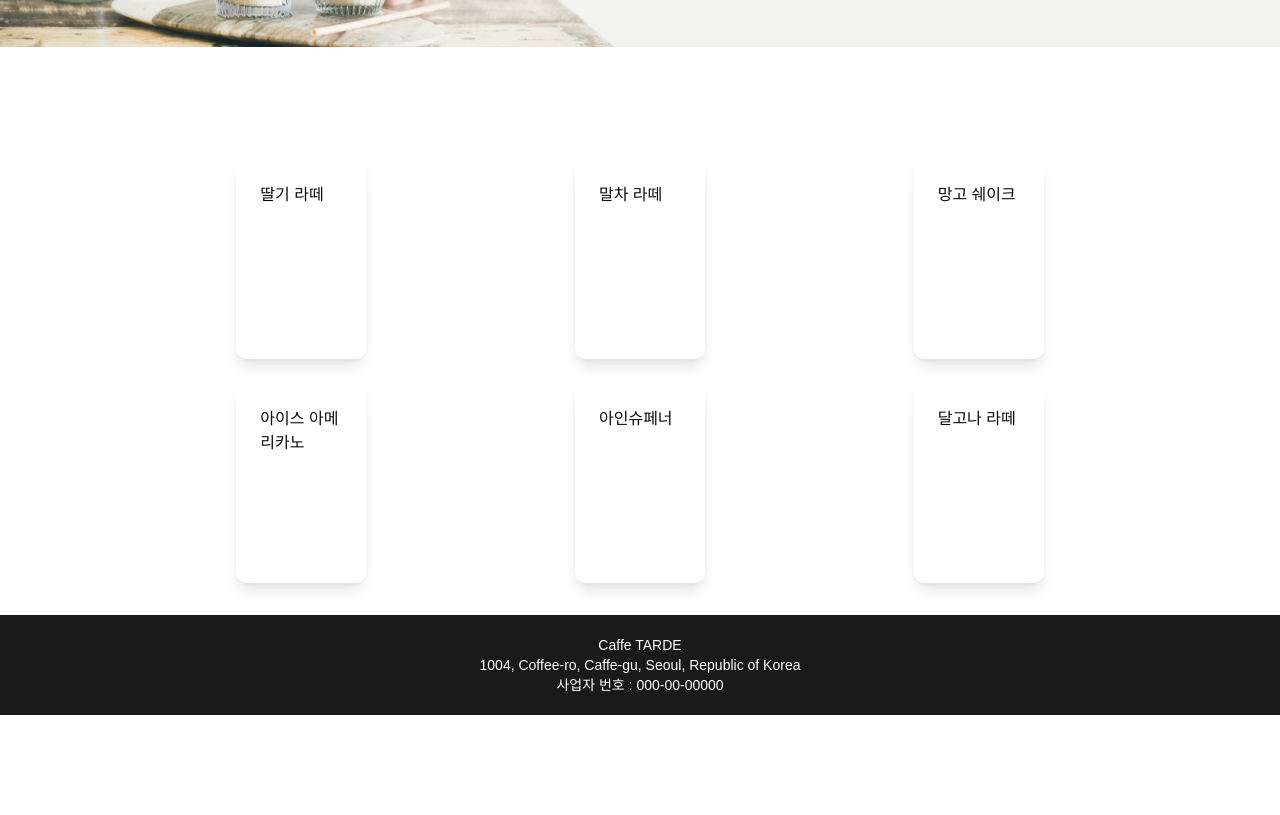
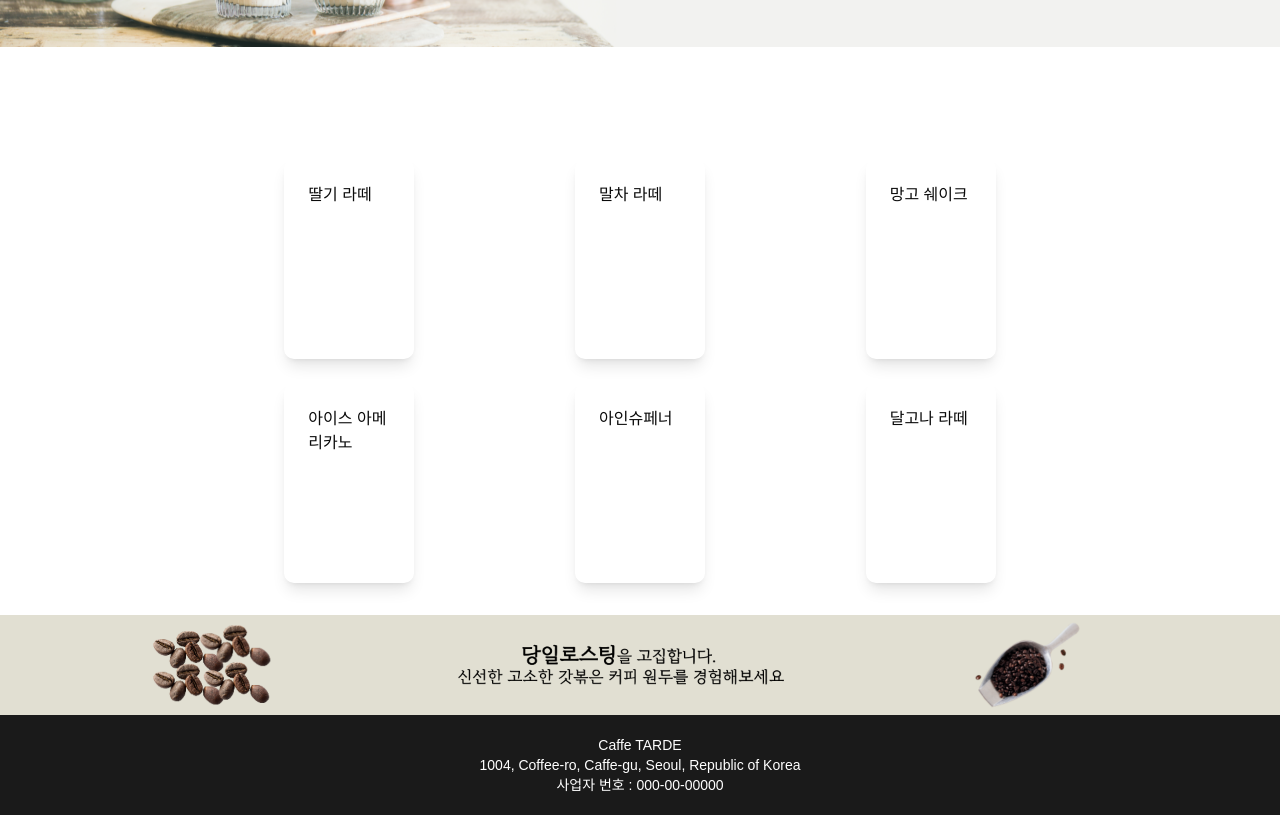
Before and after one commit to msuhyeon/caffe-tarde, a Next.js app: page / in a window 1280 px wide. Shown: the part 400-1215 px from the top of the page. Before the commit the page ends 1115 px from the top, so only its background shows below. Built offline with nearby package versions, Linux system fonts and the light colour scheme.

Commit message:
feat: cta 섹션 추가

```diff
--- a/src/pages/index.tsx
+++ b/src/pages/index.tsx
@@ -1,11 +1,15 @@
 import MainBanner from "@/features/home/MainBanner";
 import MonthlyBestMenu from "@/features/home/MonthlyBestMenu";
+import CallToAction from "@/shared/components/CallToAction";
 
 export default function Home() {
   return (
     <main className="flex-grow">
       <MainBanner />
-      <MonthlyBestMenu />
+      <div className="container mx-auto px-30 sm:px-10 lg:px-50">
+        <MonthlyBestMenu />
+      </div>
+      <CallToAction />
     </main>
   );
 }
--- /dev/null
+++ b/src/shared/components/CallToAction.tsx
@@ -0,0 +1,16 @@
+import Image from "next/image";
+
+const CallToAction = () => {
+  return (
+    <section>
+      <Image
+        src="/images/cta_banner.png"
+        alt="cta 배너"
+        width="1920"
+        height="300"
+      />
+    </section>
+  );
+};
+
+export default CallToAction;
```
Also changed, not shown: public/images/cta_banner.png (added).
